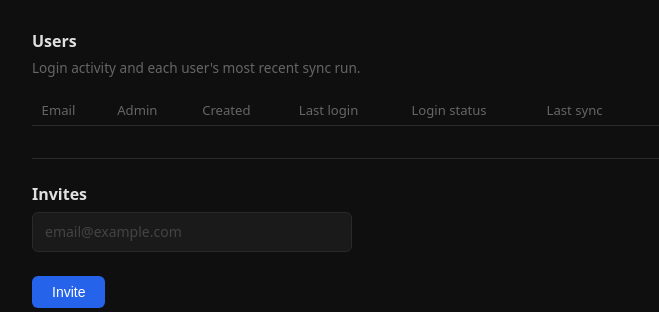
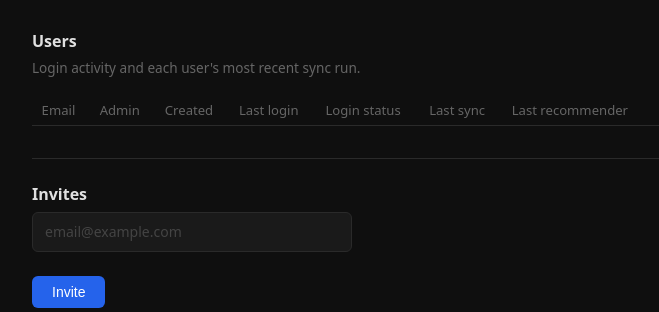
Before and after one commit to Napandee/AniDex, a FastAPI app: template app/templates/admin.html in a window 1280 px wide. Shown: the part 152-464 px from the top of the page, without its empty margins (288-947 px from the left). Run offline with FastAPI, Linux system fonts and the light colour scheme; the template is opened without the code that fills it, so the values that code supplies are empty.

Commit message:
feat: log recommender runs and alert on failure, mirroring sync (#11)
Recommender runs now write a sync_log row (type='recommender') via
_start_log/_finish_log, same pattern as run_full_sync.py. A failed run
triggers a notification through the existing dispatcher, and the admin
panel now shows each user's last recommender run alongside their last
sync — parity with #11's sync-failure alerting, applied to the second
scheduled job.

Fixes #84

Co-Authored-By: Claude Sonnet 5 <noreply@anthropic.com>

```diff
--- a/app/main.py
+++ b/app/main.py
@@ -279,15 +279,70 @@ def _scheduled_full_sync() -> None:
             state["last_result"] = "error"
 
 
+def _run_recommender_task(user_id: int) -> None:
+    env = os.environ.copy()
+    env["USER_ID"] = str(user_id)
+    run_started_at = datetime.now(timezone.utc)
+    try:
+        result = subprocess.run(
+            [sys.executable, _RECOMMENDER_SCRIPT],
+            capture_output=True, text=True, timeout=600, env=env,
+        )
+        if result.returncode != 0:
+            log.error("Recommender failed for user %s: %s", user_id, result.stderr[-800:])
+    except Exception as e:
+        log.error("Recommender exception for user %s: %s", user_id, e)
+        # Mirrors issue #91's orphaned-row cleanup for sync: the subprocess was killed
+        # (or never started) before it could run its own _finish_log(), so the
+        # sync_log row it INSERTed via _start_log() would otherwise sit at
+        # status='running' forever.
+        try:
+            db.execute(
+                "UPDATE sync_log SET status = 'error', error_msg = %s "
+                "WHERE user_id = %s AND type = 'recommender' AND status = 'running'",
+                (f"Recommender did not complete: {e}"[:800], user_id),
+            )
+        except Exception as db_e:
+            log.error("Could not close out orphaned recommender sync_log row for user %s: %s", user_id, db_e)
+
+    # Issue #84 — one alert per run, parity with #11's sync-failure alerting.
+    try:
+        _notify_recommender_outcome(user_id, run_started_at)
+    except Exception as e:
+        log.error("Failed to send recommender-outcome notification for user %s: %s", user_id, e)
+
+
+def _notify_recommender_outcome(user_id: int, run_started_at: datetime) -> None:
+    """Alert the user only on a genuine recommender failure (issue #84). Unlike sync,
+    which notifies on every run because it refreshes the whole library daily, the
+    recommender only rebuilds the watch-next queue weekly, so a routine success isn't
+    worth a notification — this only ever sends a failure alert.
+
+    run_started_at guards against picking up a stale row from a previous run if this
+    run crashed before writing its own (e.g. the subprocess couldn't even connect to
+    Postgres to start logging) — same guard as _notify_sync_outcome.
+    """
+    row = db.fetchone(
+        "SELECT status, error_msg, run_at FROM sync_log "
+        "WHERE user_id = %s AND type = 'recommender' ORDER BY id DESC LIMIT 1",
+        (user_id,),
+    )
+    if not row or row["run_at"] < run_started_at:
+        notify(user_id, "❌ Recommender failed", "Anime Tracker — recommender run failed before it could record results. Check container logs.")
+        return
+
+    if row["status"] != "ok":
+        body = row["error_msg"] or "Anime Tracker — recommender run failed. Check container logs."
+        notify(user_id, "❌ Recommender failed", body)
+
+
 def _scheduled_recommender() -> None:
     """Loop every user with sync credentials configured — same error isolation as sync."""
     for user in _users_with_sync_credentials():
         user_id = user["id"]
         log.info("Running scheduled recommender for user %s", user_id)
-        env = os.environ.copy()
-        env["USER_ID"] = str(user_id)
         try:
-            subprocess.run([sys.executable, _RECOMMENDER_SCRIPT], env=env, timeout=600)
+            _run_recommender_task(user_id)
         except Exception as e:
             log.error("Unhandled error running recommender for user %s: %s", user_id, e)
 
@@ -1064,12 +1119,25 @@ def admin_page(request: Request):
     )
     last_sync_by_user = {r["user_id"]: r for r in sync_rows}
 
+    # Issue #84 — same operability visibility for the recommender job that sync
+    # already has above.
+    recommender_rows = db.fetchall(
+        """
+        SELECT DISTINCT ON (user_id) user_id, run_at, status, error_msg
+        FROM sync_log
+        WHERE type = 'recommender'
+        ORDER BY user_id, run_at DESC
+        """
+    )
+    last_recommender_by_user = {r["user_id"]: r for r in recommender_rows}
+
     users_view = []
     for u in users:
         users_view.append({
             **u,
             "locked": bool(u["locked_until"] and u["locked_until"] > now),
             "last_sync": last_sync_by_user.get(u["id"]),
+            "last_recommender": last_recommender_by_user.get(u["id"]),
         })
 
     def _provider_status(provider: str) -> dict:
--- a/app/templates/admin.html
+++ b/app/templates/admin.html
@@ -22,6 +22,7 @@
           <th>Last login</th>
           <th>Login status</th>
           <th>Last sync</th>
+          <th>Last recommender</th>
           <th></th>
         </tr>
       </thead>
@@ -42,6 +43,17 @@
             {% if u.last_sync.error_msg %}<br><span class="status-error" title="{{ u.last_sync.error_msg }}">{{ u.last_sync.error_msg[:60] }}{% if u.last_sync.error_msg|length > 60 %}…{% endif %}</span>{% endif %}
             {% else %}
             <span class="status-empty">never synced</span>
+            {% endif %}
+          </td>
+          <td>
+            {% if u.last_recommender %}
+            <span class="{% if u.last_recommender.status == 'ok' %}status-ok{% else %}status-error{% endif %}">
+              {{ u.last_recommender.status }}
+            </span>
+            — {{ u.last_recommender.run_at.strftime('%Y-%m-%d %H:%M') if u.last_recommender.run_at else '' }}
+            {% if u.last_recommender.error_msg %}<br><span class="status-error" title="{{ u.last_recommender.error_msg }}">{{ u.last_recommender.error_msg[:60] }}{% if u.last_recommender.error_msg|length > 60 %}…{% endif %}</span>{% endif %}
+            {% else %}
+            <span class="status-empty">never run</span>
             {% endif %}
           </td>
           <td>
```
Also changed, not shown: scripts/run_recommender.py (+42 -0 lines).
